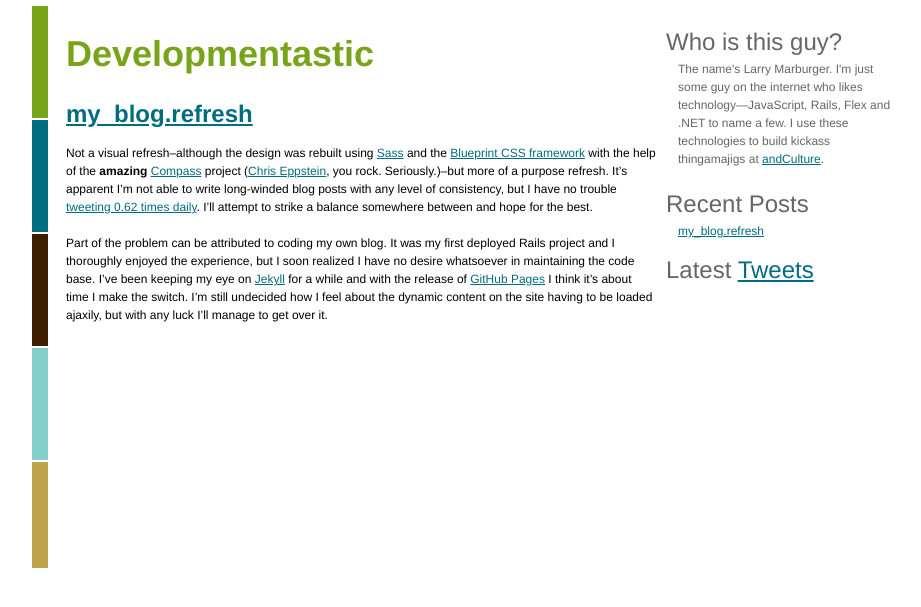
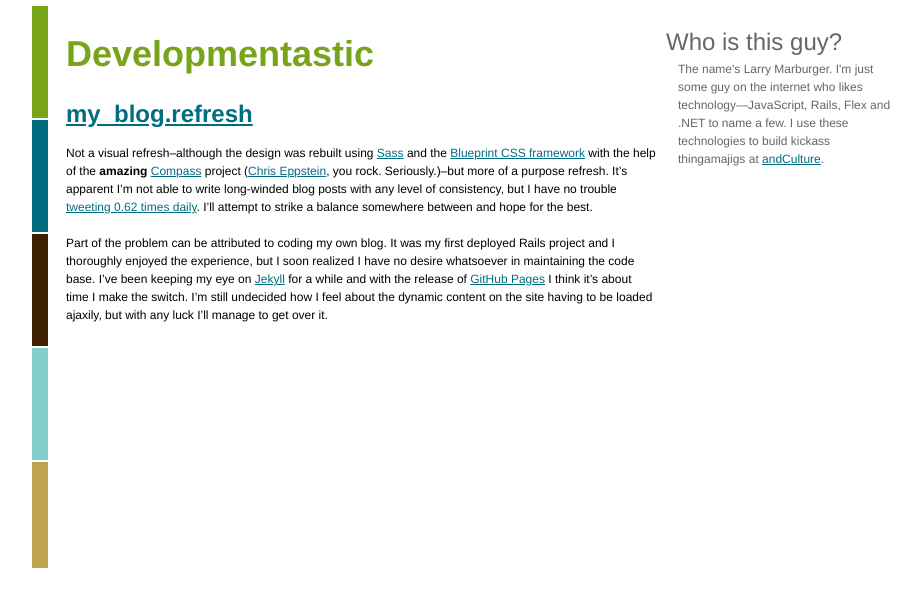
Before and after one commit to lmarburger/lmarburger.github.com, a Jekyll site: the page built from index.html, in a window 1280 px wide. Shown: the top 607 px of the page, without its empty margins (179-1100 px from the left). Built offline with Jekyll 4.4.1, drawn with Linux system fonts in a browser that asks for light colours.

Commit message:
Removed the recent posts and tweets sidebar items.

```diff
--- a/_layouts/default.html
+++ b/_layouts/default.html
@@ -25,25 +25,6 @@
             <a href="http://andculture.com" title="andCulture">andCulture</a>.
           </p>
         </li>
-
-        <li>
-          <h2>Recent Posts</h2>
-          <ol id="recent">
-            {% for post in site.posts limit:5 %}
-              <li><a href="{{ post.url }}" title="{{ post.title }}">{{ post.title }}</a></li>
-            {% endfor %}
-
-            {% if site.posts.size > 5 %}
-              <li class="archive"><a href="/archive.html" title="Read some older posts&#133;">Read some older posts&#133;</a></li>
-            {% endif %}
-          </ol>
-        </li>
-
-        <li>
-          <h2>Latest <a href="http://twitter.com/lmarburger" title="My Tweets">Tweets</a></h2>
-          <ol id="tweets">
-          </ol>
-        </li>
       </ul>
 
     </div>
```
